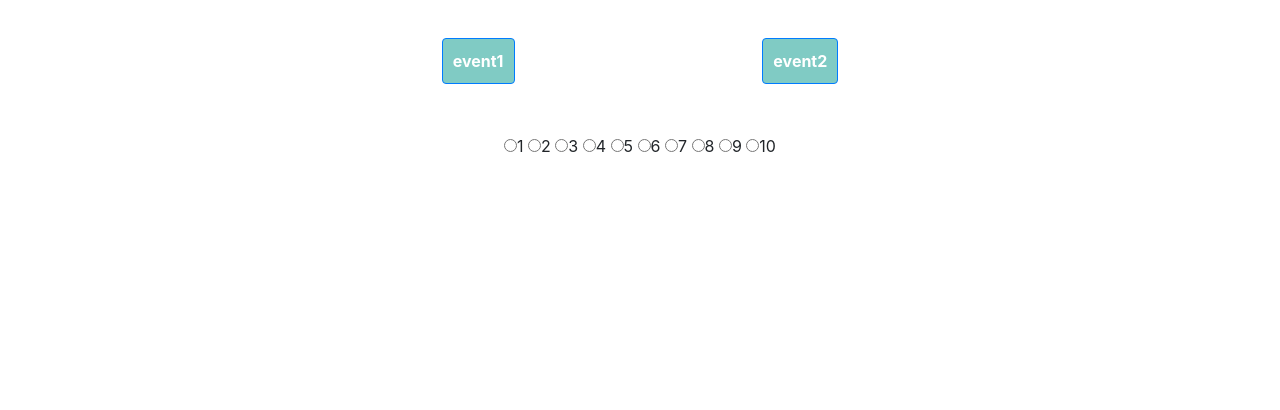
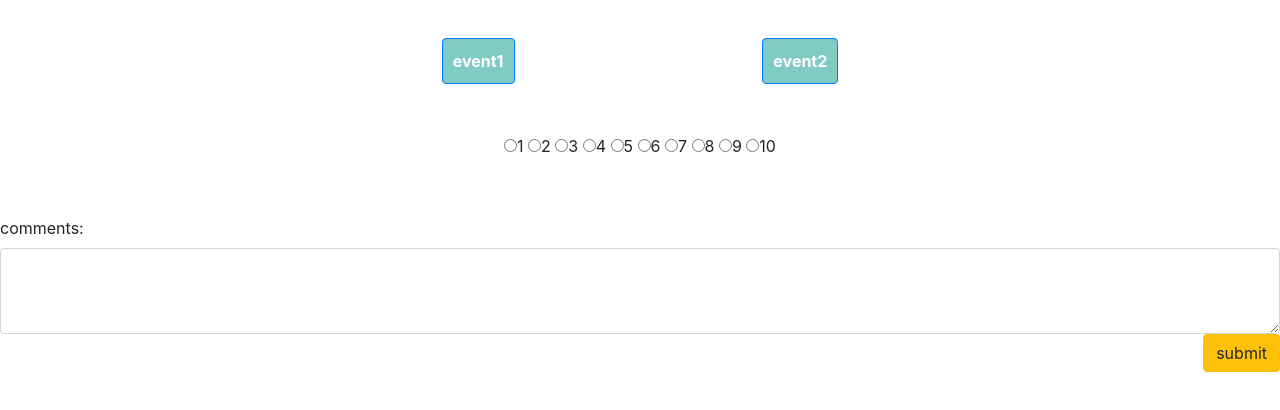
Before and after one commit to lakshyav001/AA, a plain HTML site: page UI/index.html in a window 1280 px wide. Shown: the part 78-488 px from the top of the page. Drawn offline with nearby package versions, Linux system fonts and the light colour scheme.

Commit message:
ui completed

```diff
--- a/UI/index.html
+++ b/UI/index.html
@@ -50,6 +50,16 @@
     <label class="radio-inline"><input type="radio" name="optradio">10</label>
   </div>
     </div>
+<div class="for_java 3">
+  <div class="comment">
+  <label for="exampleFormControlTextarea1 text-left">comments:</label>
+  <textarea class="form-control" id="exampleFormControlTextarea1" rows="3"></textarea>
+
+  <div class="text-right">
+    <div class="button 3 btn btn-warning " type="button" name="submit">submit</div>
+  </div>
+
 </div>
+
 </body>
 </html>
```
